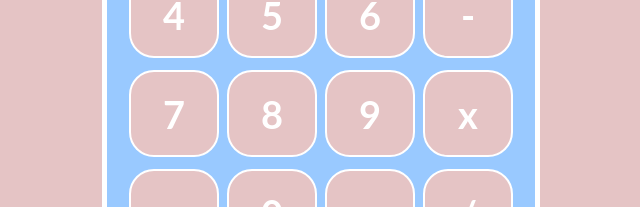
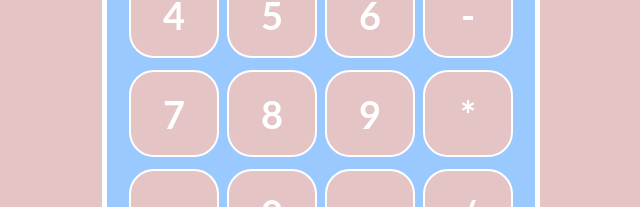
Before and after one commit to itsberriver/reactCalculator, a React (Create React App) app: page / in a window 1280 px wide. Shown: the part 359-566 px from the top of the page, without its empty margins (319-959 px from the left). Built offline with nearby package versions, Linux system fonts and the light colour scheme.

Commit message:
changed 'x' to '*' to muliply

```diff
--- a/src/App.js
+++ b/src/App.js
@@ -40,7 +40,7 @@ function App() {
           <Button manageClick={addInput}> 7 </Button>
           <Button manageClick={addInput}> 8 </Button>
           <Button manageClick={addInput}> 9 </Button>
-          <Button manageClick={addInput}> x </Button>
+          <Button manageClick={addInput}> * </Button>
           </div>
 
         <div className="row">
```
